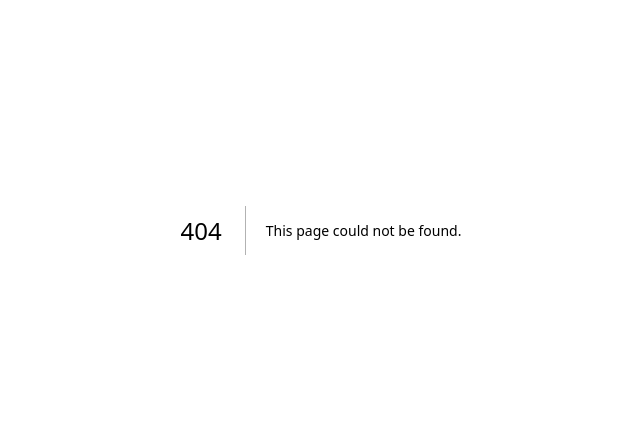
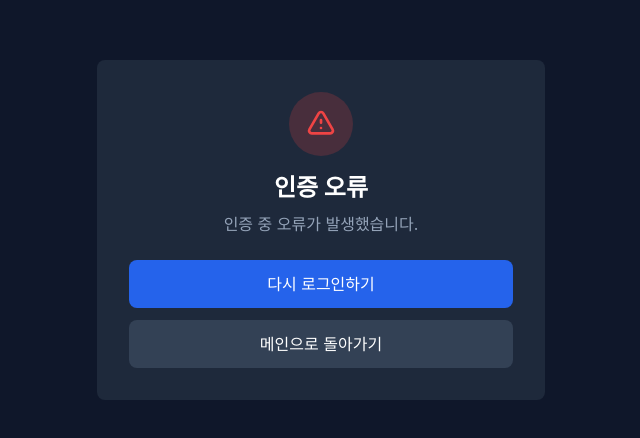
Before and after one commit to ppebble/not-a-trip, a Next.js app: page /auth/error in a window 1280 px wide. Before the commit this address had no page. Shown: the part 170-608 px from the top of the page, without its empty margins (319-959 px from the left). Built offline with nearby package versions, Linux system fonts and the light colour scheme.

Commit message:
feat: 인증 에러 페이지 ui 구현

```diff
--- /dev/null
+++ b/src/app/auth/error/page.tsx
@@ -0,0 +1,87 @@
+'use client'
+
+import { Suspense } from 'react'
+import { useSearchParams } from 'next/navigation'
+import Link from 'next/link'
+
+const errorMessages: Record<string, string> = {
+  Configuration: '서버 설정에 문제가 있습니다. 관리자에게 문의하세요.',
+  AccessDenied: '접근이 거부되었습니다.',
+  Verification: '인증 링크가 만료되었거나 이미 사용되었습니다.',
+  Default: '인증 중 오류가 발생했습니다.',
+  OAuthSignin: '소셜 로그인 시작 중 오류가 발생했습니다.',
+  OAuthCallback: '소셜 로그인 처리 중 오류가 발생했습니다.',
+  OAuthCreateAccount: '소셜 계정 생성 중 오류가 발생했습니다.',
+  EmailCreateAccount: '이메일 계정 생성 중 오류가 발생했습니다.',
+  Callback: '콜백 처리 중 오류가 발생했습니다.',
+  OAuthAccountNotLinked:
+    '이미 다른 방법으로 가입된 이메일입니다. 기존 로그인 방법을 사용해주세요.',
+  EmailSignin: '이메일 전송 중 오류가 발생했습니다.',
+  CredentialsSignin: '이메일 또는 비밀번호가 올바르지 않습니다.',
+  SessionRequired: '이 페이지에 접근하려면 로그인이 필요합니다.',
+}
+
+function ErrorContent() {
+  const searchParams = useSearchParams()
+  const error = searchParams.get('error')
+
+  const errorMessage = error
+    ? errorMessages[error] || errorMessages.Default
+    : errorMessages.Default
+
+  return (
+    <div className="rounded-lg bg-slate-800 p-8">
+      <div className="mx-auto mb-4 flex h-16 w-16 items-center justify-center rounded-full bg-red-500/20">
+        <svg
+          className="h-8 w-8 text-red-500"
+          fill="none"
+          stroke="currentColor"
+          viewBox="0 0 24 24"
+        >
+          <path
+            strokeLinecap="round"
+            strokeLinejoin="round"
+            strokeWidth={2}
+            d="M12 9v2m0 4h.01m-6.938 4h13.856c1.54 0 2.502-1.667 1.732-3L13.732 4c-.77-1.333-2.694-1.333-3.464 0L3.34 16c-.77 1.333.192 3 1.732 3z"
+          />
+        </svg>
+      </div>
+
+      <h1 className="mb-2 text-2xl font-bold text-white">인증 오류</h1>
+      <p className="mb-6 text-slate-400">{errorMessage}</p>
+
+      <div className="space-y-3">
+        <Link
+          href="/auth/signin"
+          className="block w-full rounded-lg bg-blue-600 py-3 text-white transition hover:bg-blue-700"
+        >
+          다시 로그인하기
+        </Link>
+        <Link
+          href="/"
+          className="block w-full rounded-lg bg-slate-700 py-3 text-white transition hover:bg-slate-600"
+        >
+          메인으로 돌아가기
+        </Link>
+      </div>
+    </div>
+  )
+}
+
+export default function AuthErrorPage() {
+  return (
+    <div className="flex min-h-screen items-center justify-center bg-slate-900 px-4">
+      <div className="w-full max-w-md space-y-6 text-center">
+        <Suspense
+          fallback={
+            <div className="rounded-lg bg-slate-800 p-8">
+              <p className="text-slate-400">로딩 중...</p>
+            </div>
+          }
+        >
+          <ErrorContent />
+        </Suspense>
+      </div>
+    </div>
+  )
+}
```
